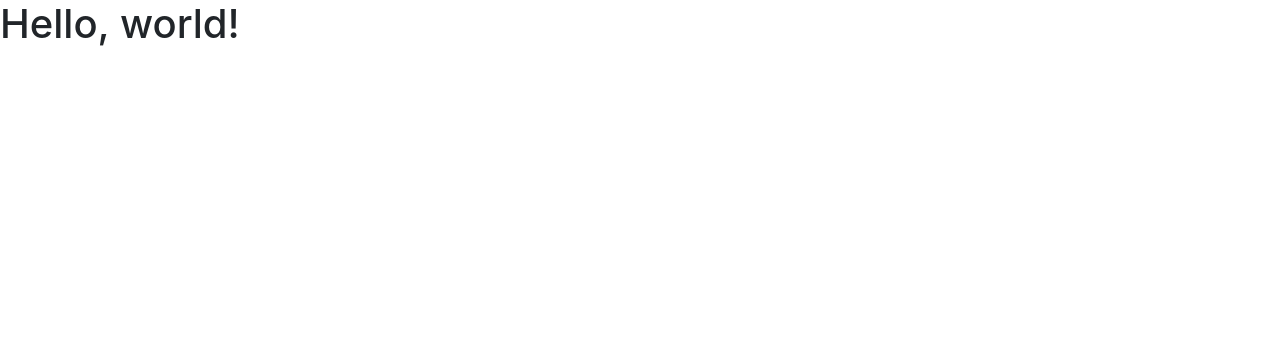
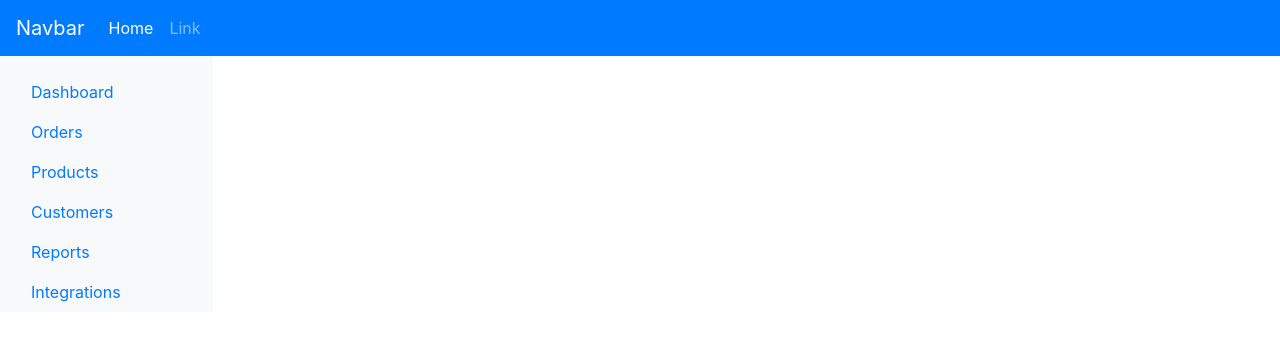
Before and after one commit to pranavjandu/Facial-Attendance-System-Django, a Django app: page / in a window 1280 px wide. Shown: the top 341 px of the page. Run offline with Django 3.2, Linux system fonts and the light colour scheme; some libraries are stand-ins or nearby versions.

Commit message:
hide secret key

```diff
--- a/management/accounts/templates/accounts/base.html
+++ b/management/accounts/templates/accounts/base.html
@@ -1,22 +1,99 @@
 <!doctype html>
 <html lang="en">
-  <head>
+
+<head>
     <!-- Required meta tags -->
     <meta charset="utf-8">
     <meta name="viewport" content="width=device-width, initial-scale=1, shrink-to-fit=no">
 
     <!-- Bootstrap CSS -->
-    <link rel="stylesheet" href="https://stackpath.bootstrapcdn.com/bootstrap/4.5.0/css/bootstrap.min.css" integrity="sha384-9aIt2nRpC12Uk9gS9baDl411NQApFmC26EwAOH8WgZl5MYYxFfc+NcPb1dKGj7Sk" crossorigin="anonymous">
+    <link rel="stylesheet" href="https://stackpath.bootstrapcdn.com/bootstrap/4.5.0/css/bootstrap.min.css"
+        integrity="sha384-9aIt2nRpC12Uk9gS9baDl411NQApFmC26EwAOH8WgZl5MYYxFfc+NcPb1dKGj7Sk" crossorigin="anonymous">
 
-    <title>Hello, world!</title>
-  </head>
-  <body>
-    <h1>Hello, world!</h1>
+    <title>Base</title>
+</head>
+
+<body>
+    <nav class="navbar navbar-expand-lg navbar-dark bg-primary">
+        <a class="navbar-brand" href="#">Navbar</a>
+        <button class="navbar-toggler" type="button" data-toggle="collapse" data-target="#navbarSupportedContent"
+            aria-controls="navbarSupportedContent" aria-expanded="false" aria-label="Toggle navigation">
+            <span class="navbar-toggler-icon"></span>
+        </button>
+
+        <div class="collapse navbar-collapse" id="navbarSupportedContent">
+            <ul class="navbar-nav mr-auto">
+                <li class="nav-item active">
+                    <a class="nav-link" href="#">Home <span class="sr-only">(current)</span></a>
+                </li>
+                <li class="nav-item">
+                    <a class="nav-link" href="#">Link</a>
+                </li>
+            </ul>
+        </div>
+    </nav>
+    <div class="container-fluid">
+        <div class="row">
+            <nav id="sidebarMenu" class="col-md-3 col-lg-2 d-md-block bg-light sidebar collapse">
+                <div class="sidebar-sticky pt-3">
+                    <ul class="nav flex-column">
+                        <li class="nav-item">
+                            <a class="nav-link active" href="#">
+                                <span data-feather="home"></span>
+                                Dashboard <span class="sr-only">(current)</span>
+                            </a>
+                        </li>
+                        <li class="nav-item">
+                            <a class="nav-link" href="#">
+                                <span data-feather="file"></span>
+                                Orders
+                            </a>
+                        </li>
+                        <li class="nav-item">
+                            <a class="nav-link" href="#">
+                                <span data-feather="shopping-cart"></span>
+                                Products
+                            </a>
+                        </li>
+                        <li class="nav-item">
+                            <a class="nav-link" href="#">
+                                <span data-feather="users"></span>
+                                Customers
+                            </a>
+                        </li>
+                        <li class="nav-item">
+                            <a class="nav-link" href="#">
+                                <span data-feather="bar-chart-2"></span>
+                                Reports
+                            </a>
+                        </li>
+                        <li class="nav-item">
+                            <a class="nav-link" href="#">
+                                <span data-feather="layers"></span>
+                                Integrations
+                            </a>
+                        </li>
+                    </ul>
+                </div>
+            </nav>
+            <main>
+
+            </main>
+        </div>
+    </div>
+
 
     <!-- Optional JavaScript -->
     <!-- jQuery first, then Popper.js, then Bootstrap JS -->
-    <script src="https://code.jquery.com/jquery-3.5.1.slim.min.js" integrity="sha384-DfXdz2htPH0lsSSs5nCTpuj/zy4C+OGpamoFVy38MVBnE+IbbVYUew+OrCXaRkfj" crossorigin="anonymous"></script>
-    <script src="https://cdn.jsdelivr.net/npm/popper.js@1.16.0/dist/umd/popper.min.js" integrity="sha384-Q6E9RHvbIyZFJoft+2mJbHaEWldlvI9IOYy5n3zV9zzTtmI3UksdQRVvoxMfooAo" crossorigin="anonymous"></script>
-    <script src="https://stackpath.bootstrapcdn.com/bootstrap/4.5.0/js/bootstrap.min.js" integrity="sha384-OgVRvuATP1z7JjHLkuOU7Xw704+h835Lr+6QL9UvYjZE3Ipu6Tp75j7Bh/kR0JKI" crossorigin="anonymous"></script>
-  </body>
+    <script src="https://code.jquery.com/jquery-3.5.1.slim.min.js"
+        integrity="sha384-DfXdz2htPH0lsSSs5nCTpuj/zy4C+OGpamoFVy38MVBnE+IbbVYUew+OrCXaRkfj"
+        crossorigin="anonymous"></script>
+    <script src="https://cdn.jsdelivr.net/npm/popper.js@1.16.0/dist/umd/popper.min.js"
+        integrity="sha384-Q6E9RHvbIyZFJoft+2mJbHaEWldlvI9IOYy5n3zV9zzTtmI3UksdQRVvoxMfooAo"
+        crossorigin="anonymous"></script>
+    <script src="https://stackpath.bootstrapcdn.com/bootstrap/4.5.0/js/bootstrap.min.js"
+        integrity="sha384-OgVRvuATP1z7JjHLkuOU7Xw704+h835Lr+6QL9UvYjZE3Ipu6Tp75j7Bh/kR0JKI"
+        crossorigin="anonymous"></script>
+</body>
+
 </html>
--- /dev/null
+++ b/management/management/secret.py
@@ -0,0 +1 @@
+secret = 'ilqh%&c_jba%*d3!-wz5dj=c=+_b(y^4!)861kf=^cf2hotlc+'
--- a/management/management/settings.py
+++ b/management/management/settings.py
@@ -11,6 +11,7 @@ https://docs.djangoproject.com/en/3.0/ref/settings/
 """
 
 import os
+from .secret import secret
 
 # Build paths inside the project like this: os.path.join(BASE_DIR, ...)
 BASE_DIR = os.path.dirname(os.path.dirname(os.path.abspath(__file__)))
@@ -20,7 +21,7 @@ BASE_DIR = os.path.dirname(os.path.dirname(os.path.abspath(__file__)))
 # See https://docs.djangoproject.com/en/3.0/howto/deployment/checklist/
 
 # SECURITY WARNING: keep the secret key used in production secret!
-SECRET_KEY = 'ilqh%&c_jba%*d3!-wz5dj=c=+_b(y^4!)861kf=^cf2hotlc+'
+SECRET_KEY = secret
 
 # SECURITY WARNING: don't run with debug turned on in production!
 DEBUG = True
```
Also changed, not shown: 1 other file.
